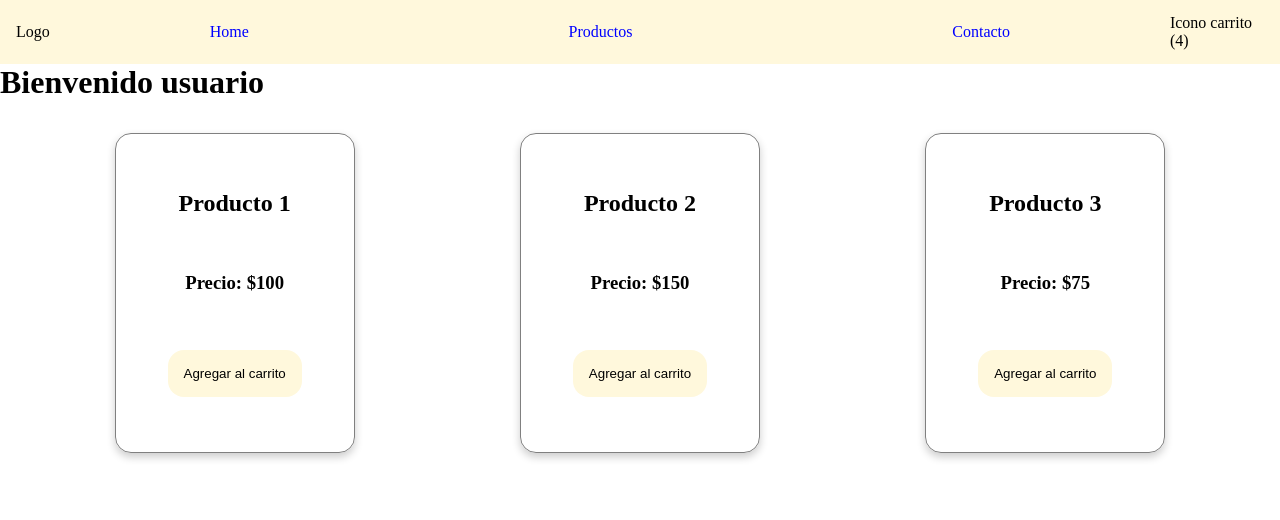
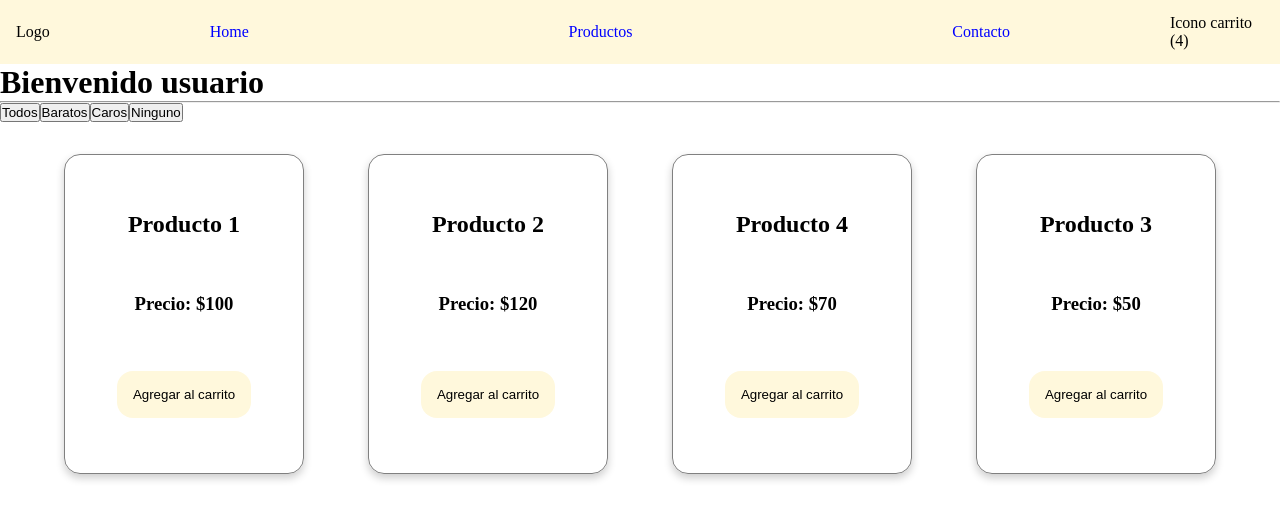
Before and after one commit to lucasruiz12/react-flex-75915, a React (Vite) app: page / in a window 1280 px wide. Shown: the top 520 px of the page. Built offline with nearby package versions, Linux system fonts and the light colour scheme.

Commit message:
3. Clase 3 - Hooks, Map y fetch de datos

```diff
--- a/src/App.jsx
+++ b/src/App.jsx
@@ -1,12 +1,17 @@
 import './App.css';
+import Contador from './components/Contador/Contador';
 import ItemListContainer from './components/ItemListContainer/ItemListContainer';
 import Navbar from "./components/Navbar/Navbar";
 
 function App() {
   return (
     <>
+      {/* <Navbar>
+        <h1>Hola</h1> // De esta manera pasamos por "children". El h1 sería children de Navbar
+      </Navbar> */}
       <Navbar />
       <ItemListContainer greetings="Bienvenido usuario" />
+      {/* <Contador /> */}
     </>
   );
 };
--- /dev/null
+++ b/src/components/Contador/Contador.css
@@ -0,0 +1,28 @@
+.contador-container{
+    display: flex;
+    flex-direction: column;
+    justify-content: center;
+    align-items: center;
+    padding: 5rem;
+}
+
+.buttons-container{
+    display: flex;
+    width: 20%;
+    justify-content: space-around;
+    align-items: center;
+}
+
+.btn-modify{
+    width: 3rem;
+    height: 3rem;
+    border-radius: 1rem;
+    /* border: none; */
+    cursor: pointer;
+    transition: 0.5s;
+}
+
+.btn-modify:hover{
+    transform: scale(1.05);
+    transition: 0.5s;
+}
--- /dev/null
+++ b/src/components/Contador/Contador.jsx
@@ -0,0 +1,40 @@
+import { useState } from 'react';
+import './Contador.css';
+
+function Contador() {
+
+    // Hook de estado o useState: los hooks son funciones de React para facilitar funcionalidades.
+
+    // const estado = useState() nos devuelve un array. En la primera posición (0) me devuelve el estado. En la segunda posición me da la función "setter". Es decir, la función que va a modificar el estado
+
+    // const [nombreDelEstado, setNombreDelEstado] = useState(estadoInicial); // useState genérico.
+
+    // const estado = useState(58);
+
+    // const numero = estado[0];
+    // const cambiarNumero = estado[1];
+
+    const [numero, setNumero] = useState(5);
+
+    // const modificarNumero = (operacion) => {
+    //     if(operacion === "+"){
+    //         setNumero(numero + 1);
+    //     } else {
+    //         setNumero(numero - 1);
+    //     };
+    //     // document.getElementById("numero").innerText = numero; // Esto ya no se hace de esta manera;
+    // };
+
+    return (
+        <div className="contador-container">
+            <h1>Contador</h1>
+            <div className="buttons-container">
+                <button className="btn-modify" onClick={() => setNumero(numero - 1)}>-</button>
+                <p id="numero">{numero}</p>
+                <button className="btn-modify" onClick={() => setNumero(numero + 1)}>+</button>
+            </div>
+        </div>
+    );
+};
+
+export default Contador;
--- a/src/components/ItemListContainer/ItemListContainer.jsx
+++ b/src/components/ItemListContainer/ItemListContainer.jsx
@@ -1,15 +1,86 @@
+import { useEffect, useState } from 'react';
+import { fetchData } from '../../fetchData';
 import Item from '../Item/Item';
+import Loader from '../Loader/Loader';
 import './ItemListContainer.css';
 
-function ItemListContainer({greetings}) {
+function ItemListContainer({ greetings }) {
+
+    const [todosLosProductos, setTodosLosProductos] = useState([]); // Este estado solo me va a servir como una especie de base de datos local en mi proyecto para no tener que seguir solicitando infinitas veces de acuerdo a los filtros que aplique. Si aplico el filtro de no mostrar productos, eventualmente puedo perder esa información. Así que acá tenemos un backup
+    const [misProductos, setMisProductos] = useState([]); // Los productos que vamos a mostrar
+    const [loading, setLoading] = useState(true);
+
+    const usarFiltro = (filtro) => {
+        switch (filtro) {
+            case "Ninguno":
+                setMisProductos([]);
+                break;
+            case "Todos":
+                setMisProductos(todosLosProductos);
+                break;
+            case "Baratos":
+                setMisProductos(todosLosProductos.filter(el => el.precio < 100).sort((a, b) => a.precio - b.precio));
+                break;
+            case "Caros":
+                setMisProductos(todosLosProductos.filter(el => el.precio >= 100).sort((a, b) => a.precio - b.precio));
+                break;
+            default:
+                break;
+        };
+    };
+
+    /*
+
+    Situación presentada: en vez de utilizar el estado para tener mi "backup", voy a modificar el estado misProductos utilizando el estado inicial
+
+    Cuando di click en baratos, me trajo los baratos. Pero los caros desaparecieron.
+    Cuando di click en caros, buscó los caros, pero los caros ya no están, porque los borré al setear los baratos. Por eso devolvió array vacío.
+
+    ---------------
+
+    Resumen de la clase:
+
+    -useState: hook que nos permite poder crear estados. Los estados son variables que van a ir modificándose y en sus modificaciones también modificamos el DOM.
+    -Estado de loading: simulamos el loading a una base de datos cuando hacemos el fetch, utilizando un loading true que luego se setea en false.
+    -Fetch de datos: estamos emulando que traemos información de una base de datos aunque realmente lo que estamos haciendo es buscarla localmente con una promesa.
+    -useEffect: hook que nos permite ejecutar alguna funcionalidad cada vez que la dependencia pasada en el array se modifique. Si pasamos array vacío, se ejecuta una única vez al montar el componente y no se vuelve a ejecutar. Esto nos permite evitar ejecutar varias veces lo mismo.
+
+    */
+
+    // Hook de efectos:
+
+    useEffect(() => {
+        fetchData().then(response => {
+            setTodosLosProductos(response);
+            setMisProductos(response);
+            setLoading(false);
+        })
+            .catch(err => console.error(err));
+    }, []);
+
     return (
         <>
-        <h1>{greetings}</h1>
-        <div className="container-cards">
-            <Item nombre={"Producto 1"} precio={100} color="red" />
+            <h1>{greetings}</h1>
+            <hr />
+            <div className="container-filter">
+                <button onClick={() => usarFiltro("Todos")}>Todos</button>
+                <button onClick={() => usarFiltro("Baratos")}>Baratos</button>
+                <button onClick={() => usarFiltro("Caros")}>Caros</button>
+                <button onClick={() => usarFiltro("Ninguno")}>Ninguno</button>
+            </div>
+            <div className="container-cards">
+                {
+                    loading ? <Loader /> :
+                        misProductos.map((el, index) => {
+                            return (
+                                <Item key={index} nombre={el.nombre} precio={el.precio} />
+                            );
+                        })
+                }
+                {/* <Item nombre={"Producto 1"} precio={100} />
             <Item nombre={"Producto 2"} precio={150} />
-            <Item nombre={"Producto 3"} precio={75} />
-        </div>
+            <Item nombre={"Producto 3"} precio={75} /> */}
+            </div>
         </>
     );
 };
--- /dev/null
+++ b/src/components/Loader/Loader.css
@@ -0,0 +1,32 @@
+.loader {
+    width: 48px;
+    height: 48px;
+    border-radius: 50%;
+    display: inline-block;
+    position: relative;
+    border: 2px solid #FF3D00;
+    box-sizing: border-box;
+    animation: rotation 1s linear infinite;
+}
+
+.loader::after {
+    content: '';
+    box-sizing: border-box;
+    position: absolute;
+    left: 4px;
+    top: 4px;
+    border: 2px solid #838383;
+    width: 12px;
+    height: 12px;
+    border-radius: 50%;
+}
+
+@keyframes rotation {
+    0% {
+        transform: rotate(0deg);
+    }
+
+    100% {
+        transform: rotate(360deg);
+    }
+}
--- /dev/null
+++ b/src/components/Loader/Loader.jsx
@@ -0,0 +1,9 @@
+import './Loader.css';
+
+function Loader() {
+    return (
+        <span className="loader"></span>
+    );
+};
+
+export default Loader;
--- /dev/null
+++ b/src/fetchData.js
@@ -0,0 +1,7 @@
+import { productos } from "./productos";
+
+export const fetchData = () => new Promise((resolve, reject) => {
+    setTimeout(() => {
+        resolve(productos);
+    }, 3000);
+});
--- a/src/productos.js
+++ b/src/productos.js
@@ -1,26 +1,30 @@
-const productos = [
+export const productos = [
     {
         id: 1,
         nombre: "Producto 1",
         precio: 100,
         img: "",
+        categoria: "1"
     },
     {
         id: 2,
         nombre: "Producto 2",
         precio: 120,
         img: "",
+        categoria: "2"
+    },
+    {
+        id: 4,
+        nombre: "Producto 4",
+        precio: 70,
+        img: "",
+        categoria: "2"
     },
     {
         id: 3,
         nombre: "Producto 3",
         precio: 50,
         img: "",
-    },
-    {
-        id: 4,
-        nombre: "Producto 4",
-        precio: 70,
-        img: "",
+        categoria: "3"
     },
 ];
```
